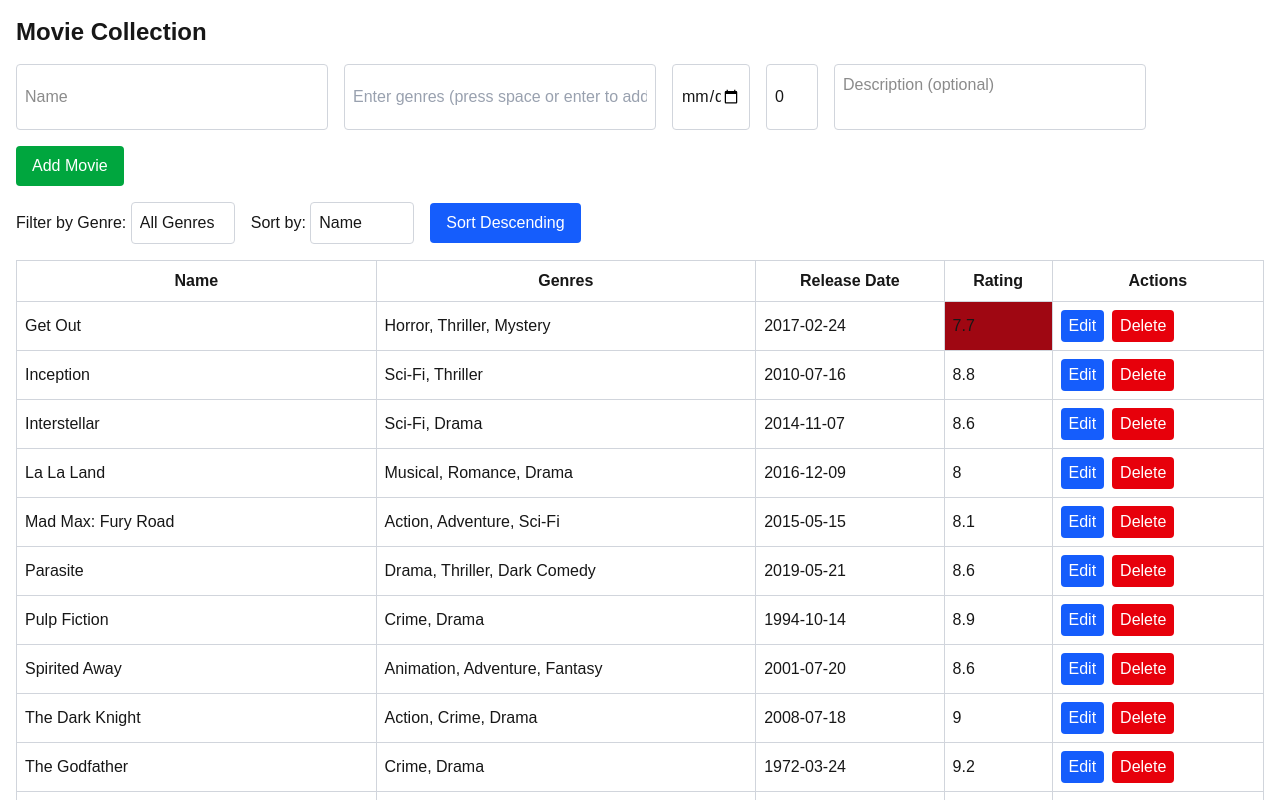
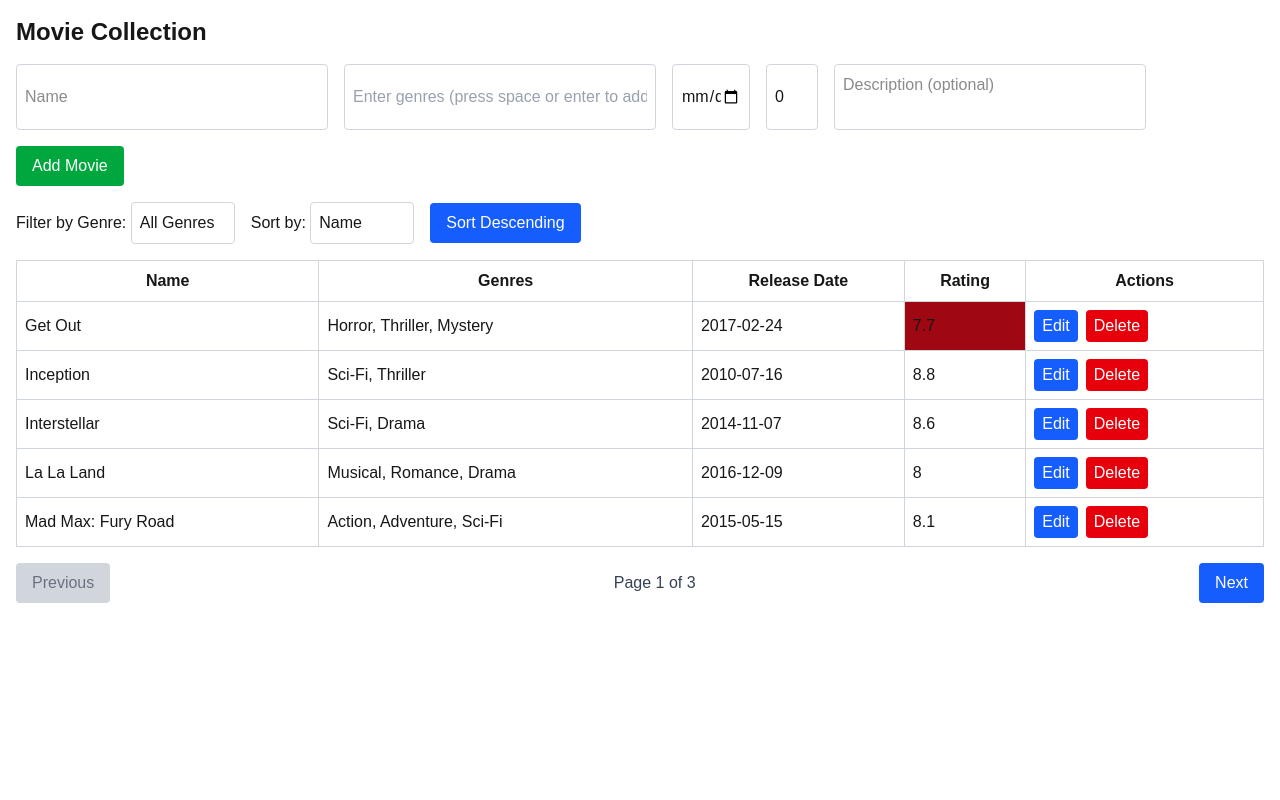
Before and after one commit to PaulHit/mpp, a Next.js app: page / in a window 1280 px wide. Shown: the top 800 px of the page. Built offline with nearby package versions, Linux system fonts and the light colour scheme.

Commit message:
pagination

```diff
--- a/package.json
+++ b/package.json
@@ -15,12 +15,15 @@
 		"@radix-ui/react-icons": "^1.3.2",
 		"@shadcn/ui": "^0.0.4",
 		"@supabase/supabase-js": "^2.49.1",
+		"chart.js": "^4.4.8",
 		"clsx": "^2.1.1",
 		"lucide-react": "^0.483.0",
 		"next": "15.2.3",
 		"react": "^19.0.0",
+		"react-chartjs-2": "^5.3.0",
 		"react-dom": "^19.0.0",
 		"react-icons": "^5.5.0",
+		"recharts": "^2.15.2",
 		"tailwind-variants": "^1.0.0",
 		"uuid": "^11.1.0"
 	},
--- a/src/app/page.tsx
+++ b/src/app/page.tsx
@@ -14,6 +14,10 @@
 		"name"
 	);
 	const [sortDirection, setSortDirection] = useState<"asc" | "desc">("asc");
+	const [currentPage, setCurrentPage] = useState<number>(1);
+
+	const moviesPerPage = 5;
+	const totalPages = Math.ceil(movies.length / moviesPerPage);
 
 	const addMovie = (movie: Movie) => setMovies((prev) => [...prev, movie]);
 	const removeMovie = (id: string) =>
@@ -43,6 +47,12 @@
 		// Reverse the order if sortDirection is "desc"
 		return sortDirection === "asc" ? comparison : -comparison;
 	});
+
+	// get movies from the current page
+	const paginatedMovies = sortedMovies.slice(
+		(currentPage - 1) * moviesPerPage,
+		currentPage * moviesPerPage
+	);
 
 	// Calculate statistics
 	const highestRatedMovie = Math.max(...movies.map((movie) => movie.rating));
@@ -98,7 +108,7 @@
 					</tr>
 				</thead>
 				<tbody>
-					{sortedMovies.map((movie) => (
+					{paginatedMovies.map((movie) => (
 						<tr key={movie.id}>
 							<td className="border border-gray-300 p-2">{movie.name}</td>
 							<td className="border border-gray-300 p-2">
@@ -138,6 +148,38 @@
 					))}
 				</tbody>
 			</table>
+
+			{/* Pagination Controls */}
+			<div className="flex justify-between items-center mt-4">
+				<button
+					onClick={() => setCurrentPage((prev) => Math.max(prev - 1, 1))}
+					disabled={currentPage === 1}
+					className={`px-4 py-2 rounded ${
+						currentPage === 1
+							? "bg-gray-300 text-gray-500 cursor-not-allowed"
+							: "bg-blue-600 text-white hover:bg-blue-500"
+					}`}
+				>
+					Previous
+				</button>
+				<span className="text-gray-700">
+					Page {currentPage} of {totalPages}
+				</span>
+				<button
+					onClick={() =>
+						setCurrentPage((prev) => Math.min(prev + 1, totalPages))
+					}
+					disabled={currentPage === totalPages}
+					className={`px-4 py-2 rounded ${
+						currentPage === totalPages
+							? "bg-gray-300 text-gray-500 cursor-not-allowed"
+							: "bg-blue-600 text-white hover:bg-blue-500"
+					}`}
+				>
+					Next
+				</button>
+			</div>
+
 			{selectedMovie && (
 				<MovieDetails
 					movie={selectedMovie}
```
Also changed, not shown: 1 other file (tests, documents, lock files or other folders).
